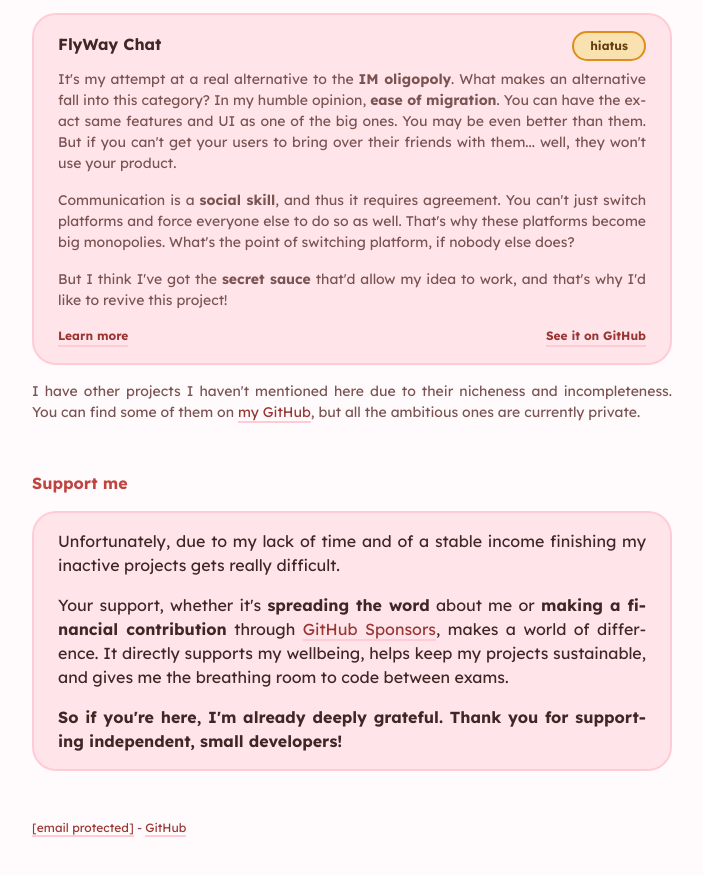
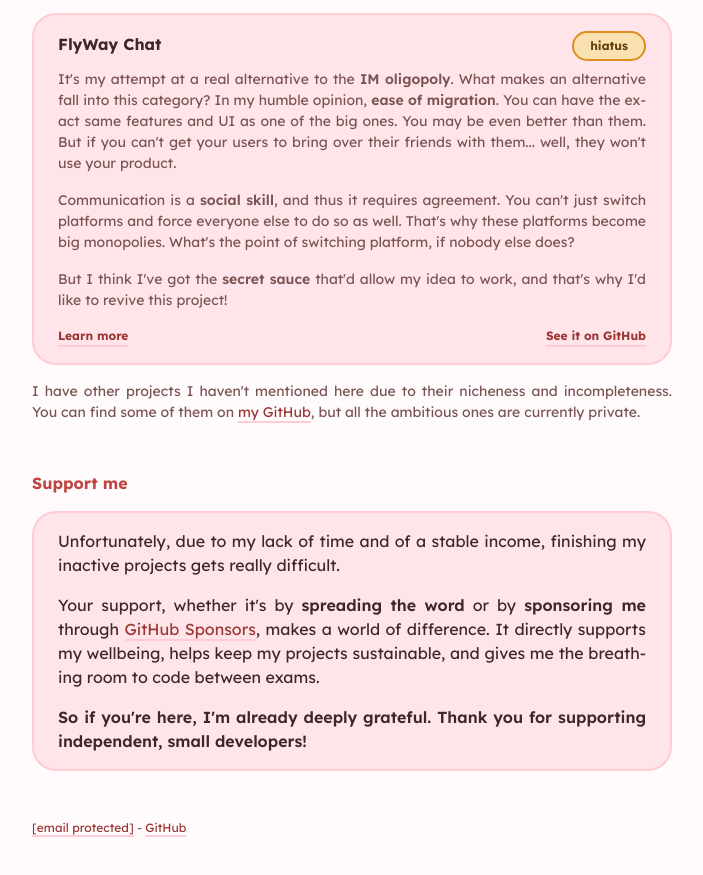
Before and after one commit to MallardLuna/MallardLuna.com, a plain HTML site: page index.html in a window 1280 px wide. Shown: the part 859-1734 px from the top of the page, without its empty margins (288-991 px from the left). Drawn offline with Linux system fonts and the light colour scheme.

Commit message:
Rewrite a bit of the text to close the remaining rivers, and make the greeting at the end have better emphasis!

```diff
--- a/index.html
+++ b/index.html
@@ -128,14 +128,14 @@
             <section>
                 <h2>Support me</h2>
                 <div class="subsection">
-                    <p>Unfortunately, due to my lack of time and of a stable income finishing my inactive projects gets
+                    <p>Unfortunately, due to my lack of time and of a stable income, finishing my inactive projects gets
                         really difficult.</p>
-                    <p>Your support, whether it's <b>spreading the word</b> about me or <b>making a financial
-                            contribution</b> through <a href="https://github.com/sponsors/MallardLuna">GitHub
-                            Sponsors</a>, makes a world of difference. It directly supports my wellbeing, helps keep my
-                        projects sustainable, and gives me the breathing room to code between exams.</p>
-                    <p><b>So if you're here, I'm already deeply grateful. Thank you for supporting independent, small
-                            developers!</b></p>
+                    <p>Your support, whether it's by <b>spreading the word</b> or by <b>sponsoring me</b> through <a
+                            href="https://github.com/sponsors/MallardLuna">GitHub Sponsors</a>, makes a world of
+                        difference. It directly supports my wellbeing, helps keep my projects sustainable, and gives me
+                        the breathing room to code between exams.</p>
+                    <p><strong>So if you're here, I'm already deeply grateful. Thank you for supporting independent,
+                            small developers!</strong></p>
                 </div>
             </section>
         </main>
--- a/style.css
+++ b/style.css
@@ -128,6 +128,11 @@ a:hover {
     border-bottom-color: var(--accent-dark);
 }
 
+b,
+strong {
+    font-weight: 600;
+}
+
 /* Header */
 
 header {
```
